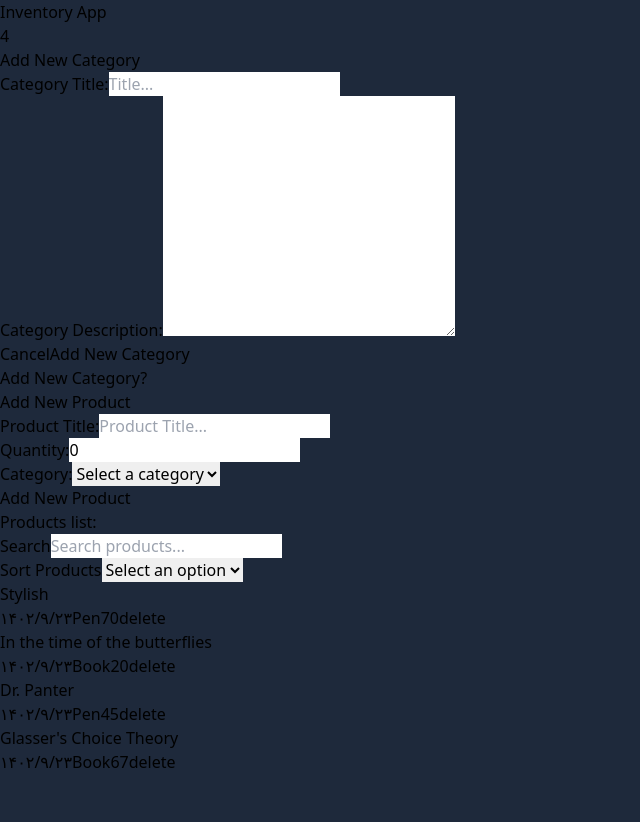
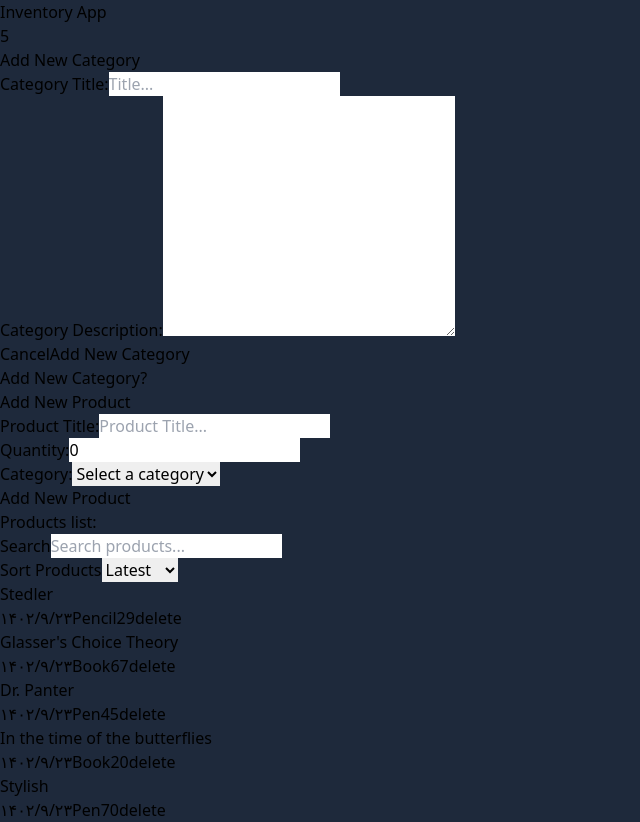
Before and after one commit to maryammohebbi/Inventory, a React (Vite) app: page / in a window 1280 px wide. Shown: the whole page, without its empty margins (0-640 px from the left). Before the commit the page ends 800 px from the top, so only its background shows below. Built offline with nearby package versions, Linux system fonts and the light colour scheme; data requests are answered from the project's data file.

Commit message:
sorting products developed

```diff
--- a/server/db.json
+++ b/server/db.json
@@ -11,32 +11,49 @@
       "createdAt": "2023-12-14T19:51:45.033Z",
       "title": "Book",
       "description": "Books for reading."
+    },
+    {
+      "id": 1702590938998,
+      "createdAt": "2023-12-14T21:55:38.998Z",
+      "title": "Pencil",
+      "description": "All the writing stuff..."
     }
   ],
   "products": [
     {
-      "id": 1702583576165,
+      "id": 1702595320761,
       "title": "Stylish",
       "quantity": "70",
-      "category": "Pen"
+      "category": "Pen",
+      "createdAt": "2023-12-14T23:08:40.761Z"
     },
     {
-      "id": 1702583633364,
+      "id": 1702595350046,
       "title": "In the time of the butterflies",
       "quantity": "20",
-      "category": "Book"
+      "category": "Book",
+      "createdAt": "2023-12-14T23:09:10.046Z"
     },
     {
-      "id": 1702583660157,
+      "id": 1702595367150,
       "title": "Dr. Panter",
       "quantity": "45",
-      "category": "Pen"
+      "category": "Pen",
+      "createdAt": "2023-12-14T23:09:27.150Z"
     },
     {
-      "id": 1702587888490,
+      "id": 1702595380454,
       "title": "Glasser's Choice Theory",
       "quantity": "67",
-      "category": "Book"
+      "category": "Book",
+      "createdAt": "2023-12-14T23:09:40.454Z"
+    },
+    {
+      "id": 1702595666239,
+      "title": "Stedler",
+      "quantity": "29",
+      "category": "Pencil",
+      "createdAt": "2023-12-14T23:14:26.239Z"
     }
   ]
 }
--- a/src/components/CategoryForm.jsx
+++ b/src/components/CategoryForm.jsx
@@ -14,6 +14,7 @@ function CategoryForm() {
         dispatch(addCategory({title, description}))
         setTitle("")
         setDescription("")
+        setOpen(false)
     }
   return (
     <div className='section'>
--- a/src/components/ProductForm.jsx
+++ b/src/components/ProductForm.jsx
@@ -8,8 +8,7 @@ function ProductForm() {
     const [prodQuantity, setProdQuantity] = useState(0)
     const [prodCat, setProdCat] = useState("")
 
-    const {categories, loading, error} = useSelector(state => state.categories)
-    const {products} = useSelector(state => state.products)
+    const {categories} = useSelector(state => state.categories)
     const dispatch = useDispatch()
 
     useEffect(()=>{
--- a/src/components/ProductList.jsx
+++ b/src/components/ProductList.jsx
@@ -7,6 +7,7 @@ function ProductList() {
     const {products, loading, error} = useSelector(state=> state.products)
     const [query, setQuery] = useState("")
     const [filteredProducts, setFilteredProducts] = useState([])
+    const [sort, setSort] = useState("latest")
 
     const dispatch = useDispatch()
 
@@ -16,14 +17,27 @@ function ProductList() {
 
      useEffect(()=>{
         const filtered = products.filter(product => product.title.toLowerCase().includes(query.toLowerCase()))
-        setFilteredProducts(filtered)
-     }, [query, products])
+        // setFilteredProducts(filtered)
+        const sortedProducts = sortProducts(filtered, sort);
+        setFilteredProducts(sortedProducts)
+     }, [query, products, sort])
+
+     const sortProducts = (products, sortOption) => {
+        return [...products].sort((a, b) => {
+          if (sortOption === 'latest') {
+            return new Date(b.createdAt) - new Date(a.createdAt);
+          } else if (sortOption === 'earliest') {
+            return new Date(a.createdAt) - new Date(b.createdAt);
+          }
+        //   return 0;
+        });
+      };
 
   return (
     <div className='section'>
         <h1 className="text-slate-400 font-bold mb-5">Products list:</h1>
         <Search query={query} setQuery={setQuery}/>
-        <SortProduct/>
+        <SortProduct sort={sort} setSort={setSort}/>
         <div id="product-list">
             {
                 loading ? ( <p className='font-bold text-yellow-50'>Loading ...</p> ) : error ? (toast.error(error)) : (
@@ -55,8 +69,8 @@ function DeleteProduct({id}){
         <button
             onClick={()=> dispatch(deleteProduct({id}))}
             className="text-red-400 text-sm font-bold">
-                delete
-            </button>
+            delete
+        </button>
     )
 }
 
@@ -69,19 +83,33 @@ function Search({query, setQuery}){
                 value={query}
                 onChange={(e)=> setQuery(e.target.value)}
                 className="bg-transparent rounded-lg text-slate-400 focus:ring-slate-400"
-                type="text" placeholder="Search products..." name="search-input" id="search-input"/>
+                type="text" placeholder="Search products..." name="search-input"/>
         </div>
     )
 }
 
-function SortProduct(){
+function SortProduct({sort, setSort}){
+    const handleSort = (e) => {
+        setSort(e.target.value);
+      }
     return(
         <div className="flex items-center justify-between mb-5">
             <label className="text-slate-400">Sort Products</label>
-            <select name="sort-products" id="sort-products" className="bg-transparent text-slate-400 focus:ring-slate-400 rounded-lg text-sm">
-                <option className="bg-slate-800 text-slate-400" value="">Select an option</option>
-                <option className="bg-slate-800 text-slate-400" value="newest">Newest</option>
-                <option className="bg-slate-800 text-slate-400" value="oldest">Oldest</option>
+            <select
+                onChange={handleSort}
+                value={sort}
+                name="sort-products" className="bg-transparent text-slate-400 focus:ring-slate-400 rounded-lg text-sm">
+                {/* <option className="bg-slate-800 text-slate-400">Select an option</option> */}
+                <option
+                    className="bg-slate-800 text-slate-400"
+                    value="latest">
+                        Latest
+                    </option>
+                <option
+                    className="bg-slate-800 text-slate-400"
+                    value="earliest">
+                        Earliest
+                    </option>
             </select>
         </div>
     )
--- a/src/features/products/productSlice.js
+++ b/src/features/products/productSlice.js
@@ -17,7 +17,8 @@ export const addProduct = createAsyncThunk("product/addProduct", async(payload,
             id: Date.now(),
             title: payload.prodTitle,
             quantity: payload.prodQuantity,
-            category: payload.prodCat
+            category: payload.prodCat,
+            createdAt: new Date().toISOString(),
         })
         return data
 
```
